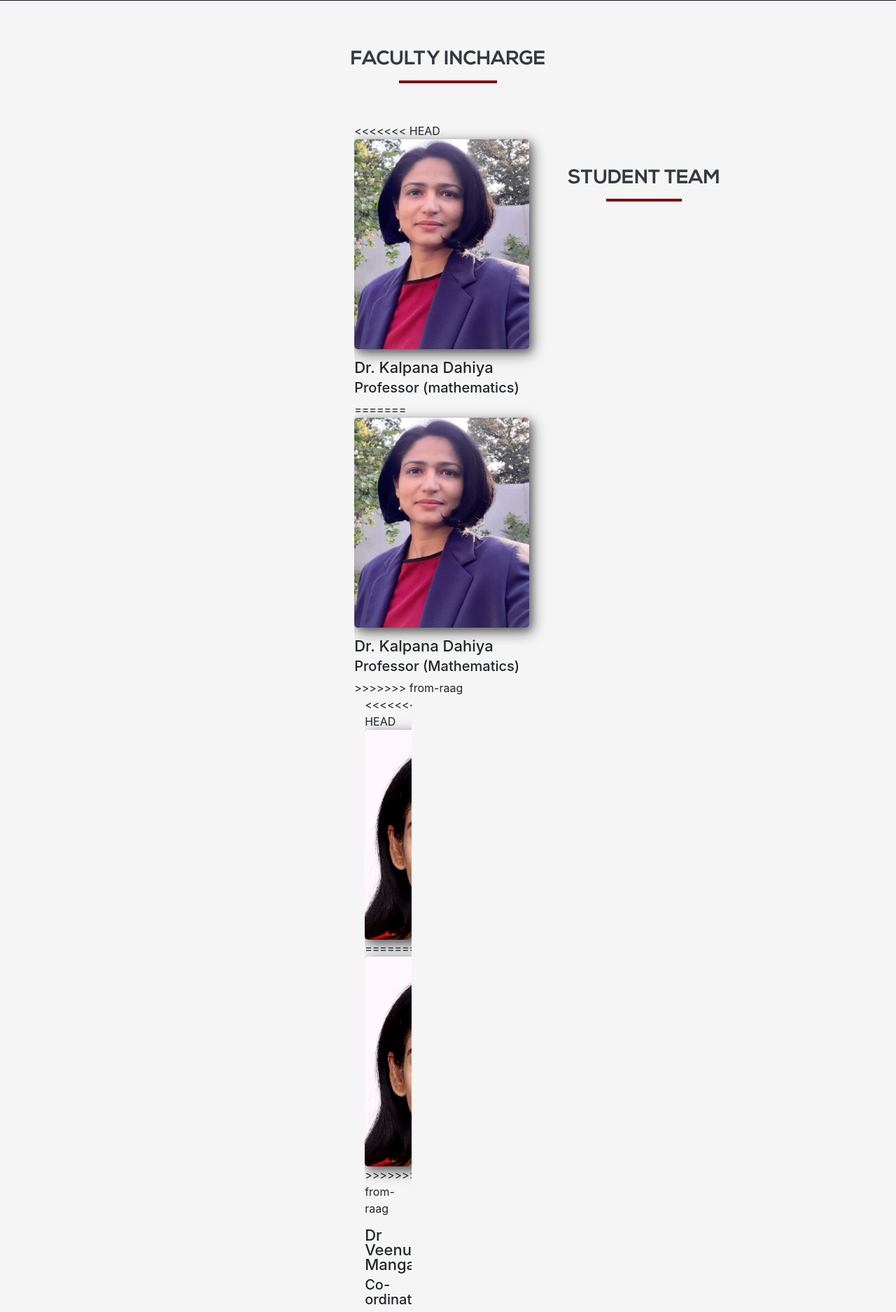
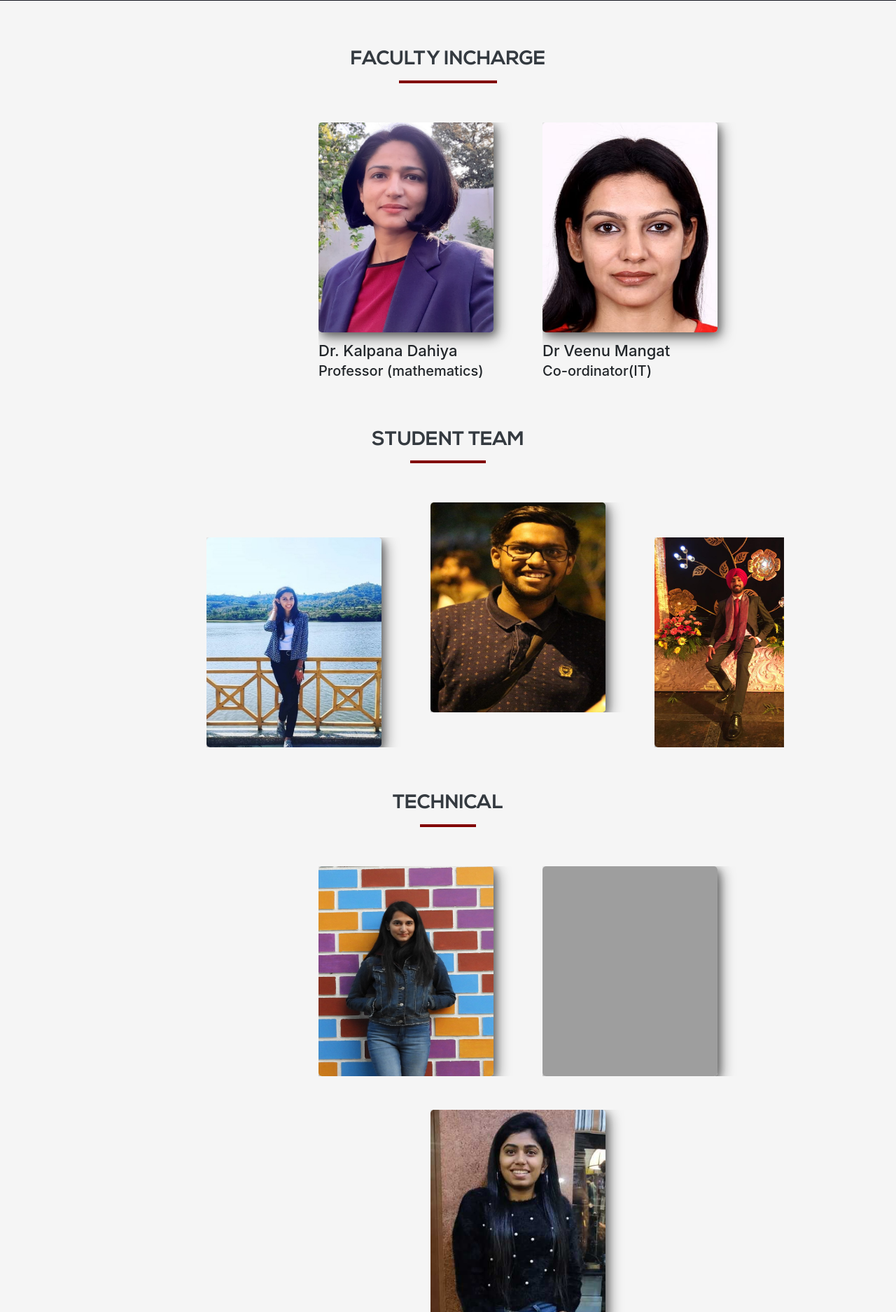
Before and after one commit to shivamkagra38/star_new, a Node server app: page /our-team in a window 1280 px wide. Shown: the part 255-2130 px from the top of the page at 70% size. Run offline with Node 20, Linux system fonts and the light colour scheme; some libraries are stand-ins or nearby versions; grey boxes are pictures that could not be loaded.

Commit message:
after merged everything works fine except that scss

```diff
--- a/views/our-team.ejs
+++ b/views/our-team.ejs
@@ -14,17 +14,10 @@
             <div class="col-4">
                 <!-- <a href="https://www.linkedin.com/in/divij-bhola-2bbb4017b"> -->
                     <div class="team-member">
-<<<<<<< HEAD
                         <img class="team-member-picture" src="/images/our-team/kalpana_maam.jpg" height="300" width="250" alt="">
                         <div class="mt-3">
                             <h3 class="name">Dr. Kalpana Dahiya</h3>
                             <h5 class="title">Professor (mathematics)</h5>
-=======
-                        <img class="team-member-picture" src="/images/our-team/Kalpana_Maam.jpg" height="300" width="250" alt="">
-                        <div class="mt-3">
-                            <h3 class="name">Dr. Kalpana Dahiya</h3>
-                            <h5 class="title">Professor (Mathematics)</h5>
->>>>>>> from-raag
                         </div>
                     </div>
                 <!-- </a> -->
@@ -33,11 +26,7 @@
             <div class="col-4">
                 <!-- <a href=" https://www.linkedin.com/in/raj-aryan-845507180"> -->
                     <div class="team-member">
-<<<<<<< HEAD
                         <img class="team-member-picture" src="/images/our-team/veenu_maam.jpeg" height="300" width="250" alt="">
-=======
-                        <img class="team-member-picture" src="/images/our-team/Veenu_maam.jpeg" height="300" width="250" alt="">
->>>>>>> from-raag
                         <div class="mt-3">
                             <h3 class="name">Dr Veenu Mangat </h3>
                             <h5 class="title">Co-ordinator(IT)
@@ -160,11 +149,8 @@
 
         </div>
 
-<<<<<<< HEAD
 
 
-=======
->>>>>>> from-raag
         <div class="row mx-auto mt-5" style="transform: translateX(120px);">
 
 
```
Also changed, not shown: views/index.ejs (+0 -9 lines).
